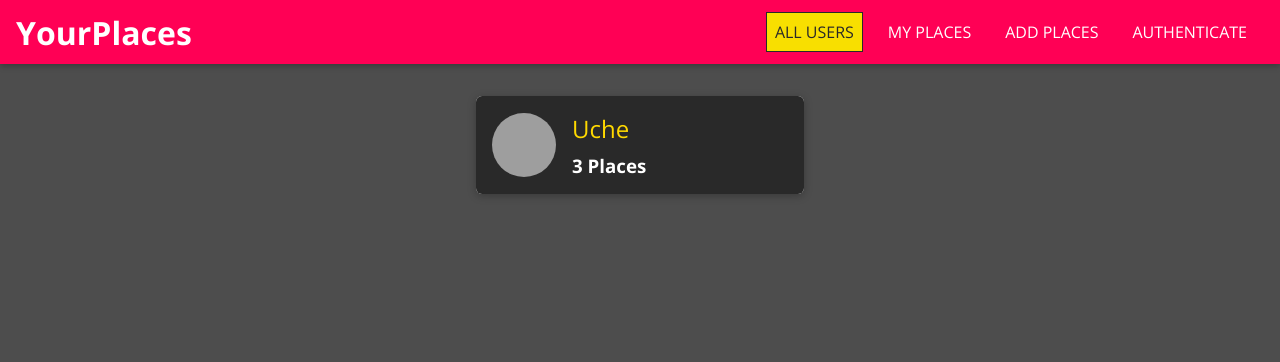
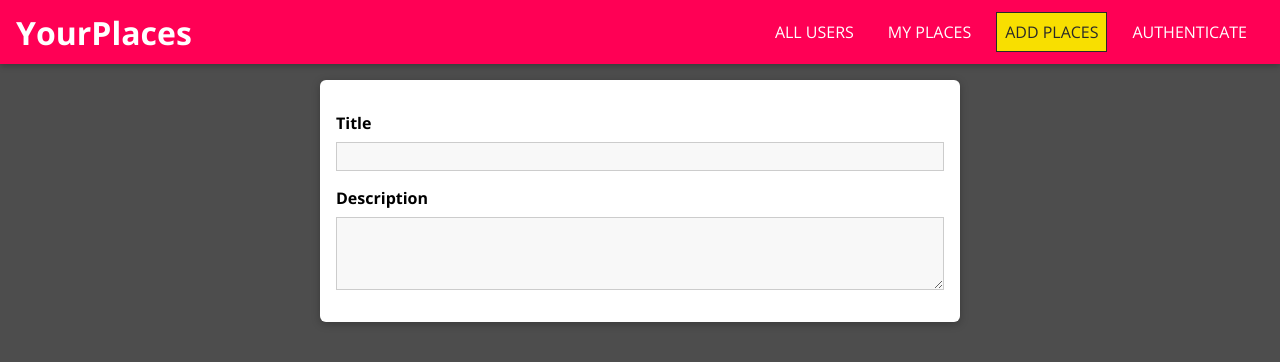
Before and after one commit to UcheIgbokwe/MERNApp, a React (Create React App) app in the folder client-app/: page /places/new in a window 1280 px wide. Before the commit this address led to /. Shown: the top 362 px of the page. Built offline with nearby package versions, Linux system fonts and the light colour scheme; grey boxes are pictures that could not be loaded.

Commit message:
Manage Input validation

```diff
--- a/client-app/src/App.js
+++ b/client-app/src/App.js
@@ -4,6 +4,7 @@
 import Users from './users/pages/Users';
 import UserPlaces from './places/pages/UserPlaces';
 import MainNavigation from './shared/components/Navigation/MainNavigation';
+import NewPlace from './places/pages/NewPlace';
 
 
 
@@ -20,6 +21,9 @@
           <Route path="/:userId/places" exact={true}>
             <UserPlaces/>
           </Route>
+          <Route path="/places/new" exact={true}>
+            <NewPlace/>
+          </Route>
           <Redirect to="/" />
         </Switch>
       </main>
--- /dev/null
+++ b/client-app/src/places/pages/NewPlace.css
@@ -0,0 +1,10 @@
+.place-form {
+    list-style: none;
+    margin: 0 auto;
+    padding: 1rem;
+    width: 90%;
+    max-width: 40rem;
+    box-shadow: 0 2px 8px rgba(0, 0, 0, 0.26);
+    border-radius: 6px;
+    background: white;
+}
--- /dev/null
+++ b/client-app/src/places/pages/NewPlace.js
@@ -0,0 +1,22 @@
+import React, { useCallback } from 'react';
+
+import './NewPlace.css';
+import Input from '../../shared/components/FormElements/Input';
+import { VALIDATOR_REQUIRE, VALIDATOR_MINLENGTH } from '../../shared/util/validator'
+
+const NewPlace = () => {
+    //callback is used to avoid an infinite loop. this way, titleInputHandler will be called only once.
+    const titleInputHandler = useCallback(
+        (id, value, isValid) => { },[],
+    );
+    const descriptionInputHandler = useCallback(
+        (id, value, isValid) => { },[],
+    );
+
+    return <form className="place-form">
+        <Input id="title" element="input" type="text" label="Title" validators={[VALIDATOR_REQUIRE(), VALIDATOR_MINLENGTH(2)]} errorText="Please enter a value" onInput={titleInputHandler}/>
+        <Input id="description" element="textarea" label="Description" validators={[VALIDATOR_REQUIRE(), VALIDATOR_MINLENGTH(5)]} errorText="Please enter a valid description." onInput={descriptionInputHandler}/>
+    </form>
+};
+
+export default NewPlace;
--- /dev/null
+++ b/client-app/src/shared/components/FormElements/Input.css
@@ -0,0 +1,41 @@
+.form-control {
+    margin: 1rem 0;
+  }
+
+  .form-control label,
+  .form-control input,
+  .form-control textarea {
+    display: block;
+  }
+
+  .form-control label {
+    font-weight: bold;
+    margin-bottom: 0.5rem;
+  }
+
+  .form-control input,
+  .form-control textarea {
+    width: 100%;
+    font: inherit;
+    border: 1px solid #ccc;
+    background: #f8f8f8;
+    padding: 0.15rem 0.25rem;
+  }
+
+  .form-control input:focus,
+  .form-control textarea:focus {
+    outline: none;
+    background: #ebebeb;
+    border-color: #510077;
+  }
+
+  .form-control--invalid label,
+  .form-control--invalid p {
+    color: red;
+  }
+
+  .form-control--invalid input,
+  .form-control--invalid textarea {
+    border-color: red;
+    background: #ffd1d1;
+  }
--- /dev/null
+++ b/client-app/src/shared/components/FormElements/Input.js
@@ -0,0 +1,57 @@
+import React, { useReducer, useEffect } from 'react';
+
+import { validate } from '../../util/validator';
+import './Input.css';
+
+const inputReducer = (state, action) => {
+    switch (action.type) {
+        case 'CHANGE':
+            return{
+                ...state,
+                value: action.val,
+                isValid: validate(action.val, action.validators)
+            };
+        case 'TOUCH':
+            return {
+                ...state,
+                isTouched: true
+            }
+        default:
+            return state;
+    }
+};
+
+const Input = props => {
+    const [inputState, dispatch] = useReducer(inputReducer, {value: '', isValid: false, isTouched: false});
+    //the value of the inputstate will need to be passed back to the textbox.
+
+    //extract the relevant inputs that need to be recognised when changed.
+    const { id, onInput } = props;
+    const { value, isValid } = inputState;
+
+    useEffect(() => {
+        onInput(id, value, isValid)
+    }, [id, value, isValid, onInput]);
+
+    const changeHandler = event => {
+        //dispatch carries the action, and values of the properties of action has to be specified.
+        dispatch({ type: 'CHANGE', val: event.target.value, validators: props.validators })
+    };
+
+    //this will allow the user to make an attempt to type first before displaying an error message.
+    const touchHandler = () => {
+        dispatch({ type: 'TOUCH'})
+    };
+
+    //element helps to determine the type of input to be selected. It is then rendered in the div below.
+    const element = props.element === 'input' ? ( <input id={props.id} type={props.type} placeholder={props.placeholder} onChange={changeHandler} value={inputState.value} onBlur={touchHandler}/> )
+    : ( <textarea id={props.id} rows={props.rows || 3} onChange={changeHandler} value={inputState.value} onBlur={touchHandler}/> )
+
+    return <div className={`form-control ${!inputState.isValid && inputState.isTouched && 'form-control--invalid'}`}>
+        <label htmlFor={props.id}>{props.label}</label>
+        {element}
+        {!inputState.isValid && inputState.isTouched && <p>{props.errorText}</p>}
+    </div>
+};
+
+export default Input;
--- /dev/null
+++ b/client-app/src/shared/util/validator.js
@@ -0,0 +1,46 @@
+const VALIDATOR_TYPE_REQUIRE = 'REQUIRE';
+const VALIDATOR_TYPE_MINLENGTH = 'MINLENGTH';
+const VALIDATOR_TYPE_MAXLENGTH = 'MAXLENGTH';
+const VALIDATOR_TYPE_MIN = 'MIN';
+const VALIDATOR_TYPE_MAX = 'MAX';
+const VALIDATOR_TYPE_EMAIL = 'EMAIL';
+const VALIDATOR_TYPE_FILE = 'FILE';
+
+export const VALIDATOR_REQUIRE = () => ({ type: VALIDATOR_TYPE_REQUIRE });
+export const VALIDATOR_FILE = () => ({ type: VALIDATOR_TYPE_FILE });
+export const VALIDATOR_MINLENGTH = val => ({
+  type: VALIDATOR_TYPE_MINLENGTH,
+  val: val
+});
+export const VALIDATOR_MAXLENGTH = val => ({
+  type: VALIDATOR_TYPE_MAXLENGTH,
+  val: val
+});
+export const VALIDATOR_MIN = val => ({ type: VALIDATOR_TYPE_MIN, val: val });
+export const VALIDATOR_MAX = val => ({ type: VALIDATOR_TYPE_MAX, val: val });
+export const VALIDATOR_EMAIL = () => ({ type: VALIDATOR_TYPE_EMAIL });
+
+export const validate = (value, validators) => {
+  let isValid = true;
+  for (const validator of validators) {
+    if (validator.type === VALIDATOR_TYPE_REQUIRE) {
+      isValid = isValid && value.trim().length > 0;
+    }
+    if (validator.type === VALIDATOR_TYPE_MINLENGTH) {
+      isValid = isValid && value.trim().length >= validator.val;
+    }
+    if (validator.type === VALIDATOR_TYPE_MAXLENGTH) {
+      isValid = isValid && value.trim().length <= validator.val;
+    }
+    if (validator.type === VALIDATOR_TYPE_MIN) {
+      isValid = isValid && +value >= validator.val;
+    }
+    if (validator.type === VALIDATOR_TYPE_MAX) {
+      isValid = isValid && +value <= validator.val;
+    }
+    if (validator.type === VALIDATOR_TYPE_EMAIL) {
+      isValid = isValid && /^\S+@\S+\.\S+$/.test(value);
+    }
+  }
+  return isValid;
+};
```
